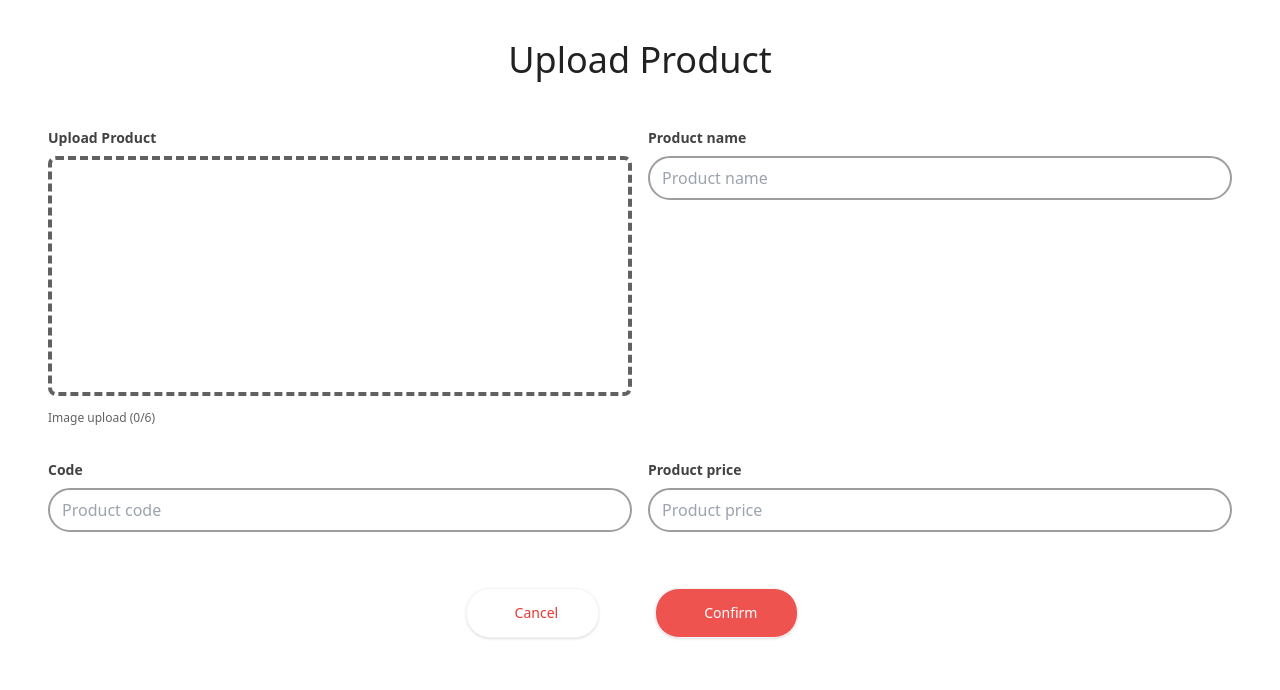
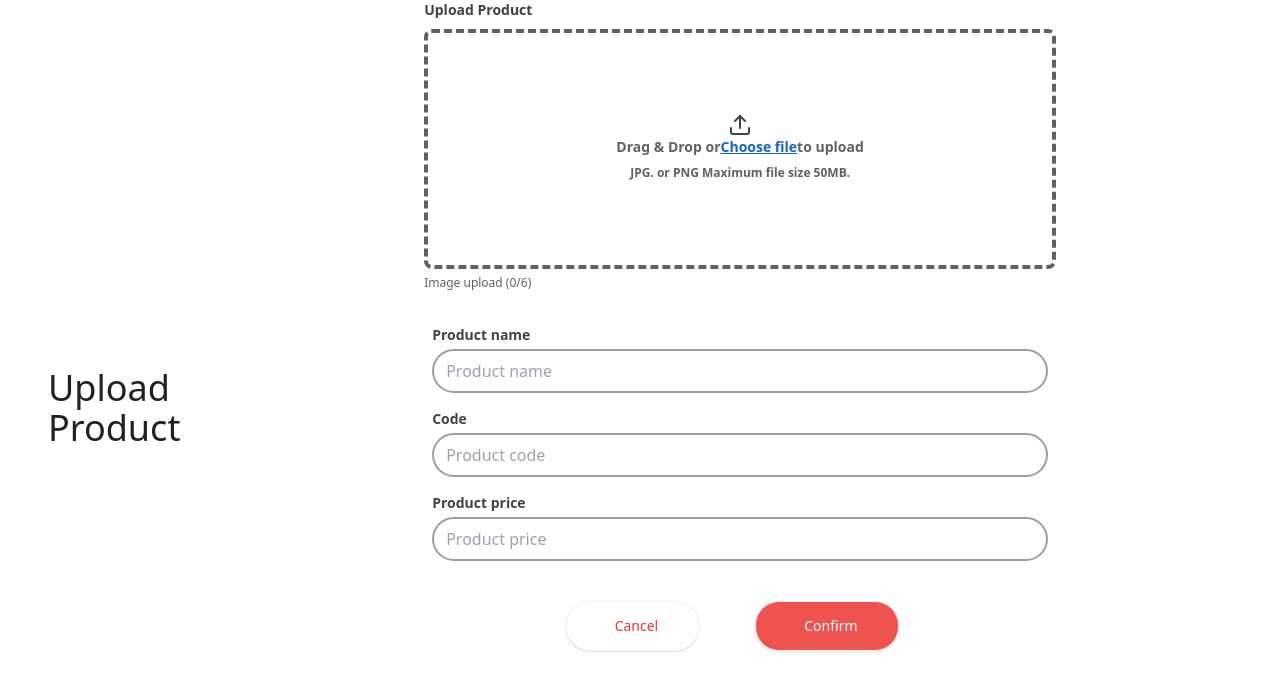
Before and after one commit to ParitaSriwasut/assignment-xsurface, a React (Vite) app in the folder webapp-question/frontend/: page /create in a window 1280 px wide. Shown: the top 690 px of the page. Built offline with nearby package versions, Linux system fonts and the light colour scheme; no server answers.

Commit message:
fixing ui

```diff
--- a/webapp-question/frontend/src/components/product/CreateProduct.jsx
+++ b/webapp-question/frontend/src/components/product/CreateProduct.jsx
@@ -13,55 +13,85 @@ export default function CreateProduct({
 }) {
   return (
     <section className="bg-white">
-      <div className="sm:w-640 md:w-768 lg:w-1024 xl:w-1280 mx-auto flex flex-col items-center pt-10 h-screen p-12">
-        <div className="text-4xl font-medium text-secondary-500 mb-6">
+      <div className="sm:w-640 md:w-768 lg:w-1024 xl:w-1280 2xl:w-1536 mx-auto flex justify-center h-screen items-center pt-16 p-12">
+        <div className="text-4xl font-medium text-secondary-500">
           Upload Product
         </div>
-        <form onSubmit={handleSubmitForm} className="w-full max-auto pt-6">
-          <div className="grid grid-cols-1 gap-4 md:grid-cols-2">
-            <div className="mb-4">
+        <form
+          onSubmit={handleSubmitForm}
+          className="items-center justify-center w-full max-auto pt-6 p-44"
+        >
           <label
             htmlFor="text"
-                className="text-sm text-secondary-400 text-light font-semibold block mb-2"
+            className=" md:text-sm text-sm text-secondary-400 text-light font-semibold"
           >
             Upload Product
           </label>
-              <label className="flex flex-col border-4 border-dashed w-full h-60 rounded-lg hover:border-primary-500 transition duration-300 ease-in-out transform hover:scale-105 hover:shadow-md border-secondary-300 p-20 text-center group">
-                {/* ... Your existing image upload code */}
+          <div className="pt-2">
+            <label className="flex flex-col border-4 border-dashed w-full-[600px] h-60 rounded-lg hover:border-primary-500 transition duration-300 ease-in-out transform hover:scale-105 hover:shadow-md border-secondary-300 p-20 text-center group">
+              <div className="flex flex-col justify-center items-center px-20">
+                {previewSrc ? (
+                  <img src={previewSrc} alt="Preview" className="max-h-32" />
+                ) : (
+                  <>
+                    <LuUpload className="flex items-center justify-center text-2xl font-bold text-secondary-400" />
+                    <div className="flex">
+                      <p className="mb-2 block text-sm font-semibold text-secondary-300">
+                        Drag & Drop or
+                      </p>
+                      <p className="mb-2 block text-sm font-semibold text-secondary-600 underline">
+                        Choose file
+                      </p>
+                      <p className="mb-2 block text-sm font-semibold text-secondary-300">
+                        to upload
+                      </p>
+                    </div>
+                    <p className="mb-2 block text-xs font-semibold text-secondary-300">
+                      JPG. or PNG Maximum file size 50MB.
+                    </p>
+                  </>
+                )}
+              </div>
+              <input
+                type="file"
+                className="opacity-0 absolute"
+                onChange={handleFileChange}
+                accept="image/*" // Optionally ensure only image file types are selectable
+              />
             </label>
-              <div className="mt-2">
-                <span className="text-xs text-secondary-300 text-right">
+            <div className="mb-8">
+              <span className="items-start text-xs text-secondary-300 text-right">
                 Image upload (0/6)
               </span>
             </div>
           </div>
 
-            <div className="mb-4">
+          <div className="grid grid-cols-1 mt-4 mx-2">
             <label
               htmlFor="productName"
-                className="text-sm text-secondary-400 text-light font-semibold block mb-2"
+              className=" md:text-sm text-sm text-secondary-400 text-light font-semibold"
             >
               Product name
             </label>
             <input
               type="text"
-                className="py-2 px-3 rounded-3xl border-2 border-secondary-100 w-full focus:outline-none focus:ring-2 focus:ring-primary-400 focus:border-transparent"
+              className="py-2 px-3 rounded-3xl border-2 border-secondary-100 mt-1 focus:outline-none focus:ring-2 focus:ring-primary-400 focus:border-transparent"
               placeholder="Product name"
               value={name}
               onChange={handleNameChange}
             />
           </div>
 
-            <div className="mb-4">
+          <div className="grid grid-cols-1 mt-4 mx-2">
             <label
               htmlFor="productCode"
-                className="text-sm text-secondary-400 text-light font-semibold block mb-2"
+              className=" md:text-sm text-sm text-secondary-400 text-light font-semibold"
             >
               Code
             </label>
             <input
               type="text"
-                className="py-2 px-3 rounded-3xl border-2 border-secondary-100 w-full focus:outline-none focus:ring-2 focus:ring-primary-400 focus:border-transparent"
+              className="py-2 px-3 rounded-3xl border-2 border-secondary-100 mt-1 focus:outline-none focus:ring-2 focus:ring-primary-400 focus:border-transparent"
               placeholder="Product code"
               value={code}
               onChange={handleCodeChange}
@@ -69,28 +99,24 @@ export default function CreateProduct({
             />
           </div>
 
-            <div className="mb-4">
+          <div className="grid grid-cols-1 mt-4 mx-2">
             <label
               htmlFor="productPrice"
-                className="text-sm text-secondary-400 text-light font-semibold block mb-2"
+              className=" md:text-sm text-sm text-secondary-400 text-light font-semibold"
             >
               Product price
             </label>
             <input
               type="number"
-                className="py-2 px-3 rounded-3xl border-2 border-secondary-100 w-full focus:outline-none focus:ring-2 focus:ring-primary-400 focus:border-transparent"
+              className="py-2 px-3 rounded-3xl border-2 border-secondary-100 mt-1 focus:outline-none focus:ring-2 focus:ring-primary-400 focus:border-transparent"
               placeholder="Product price"
               value={price}
               onChange={handlePriceChange}
             />
           </div>
-          </div>
 
           <div className="flex gap-10 flex-col w-full sm:w-auto sm:flex-row p-4 justify-center items-center pt-10">
-            <button
-              type="button"
-              className="flex flex-row items-center justify-center w-full px-4 py-3 mb-4 text-sm font-medium rounded-3xl bg-white text-primary-600 border border-gray-100 leading-6 capitalize duration-100 transform shadow cursor-pointer focus:ring-4 focus:ring-primary-400 focus:ring-opacity-50 focus:outline-none sm:mb-0 sm:w-auto sm:mr-4 md:pl-8 md:pr-6 xl:pl-12 xl:pr-10 hover:shadow-lg hover:-translate-y-1"
-            >
+            <button className="flex flex-row items-center justify-center w-full px-4 py-3 mb-4 text-sm font-medium rounded-3xl bg-white text-primary-600 border border-gray-100 leading-6 capitalize duration-100 transform shadow cursor-pointer focus:ring-4 focus:ring-primary-400 focus:ring-opacity-50 focus:outline-none sm:mb-0 sm:w-auto sm:mr-4 md:pl-8 md:pr-6 xl:pl-12 xl:pr-10 hover:shadow-lg hover:-translate-y-1">
               Cancel
             </button>
             <button
--- a/webapp-question/frontend/src/components/product/ProductDetail.jsx
+++ b/webapp-question/frontend/src/components/product/ProductDetail.jsx
@@ -6,7 +6,7 @@ export default function ProductDetail({ product }) {
 
   return (
     <Modal onClose={() => setIsOpen(false)}>
-      <div className="sm:w-640 md:w-768 lg:w-1024 xl:w-1280 mx-auto flex items-center justify-center pt-6 mt-20 inset-0 z-60">
+      <div className="sm:w-640 md:w-768 lg:w-1024 xl:w-1280 2xl:w-1536 mx-auto flex items-center justify-center pt-6 mt-20 inset-0 z-60">
         {/* Assuming product is an array and you want to map over it */}
         {product.map((item) => (
           <div
--- a/webapp-question/frontend/src/components/product/SearchInput.jsx
+++ b/webapp-question/frontend/src/components/product/SearchInput.jsx
@@ -4,7 +4,7 @@ import { RiArrowDropDownLine } from "react-icons/ri";
 export default function SearchInput({ handleSearchInputChange, searchInput }) {
   return (
     <form>
-      <div className="sm:w-640 md:w-768 lg:w-1024 xl:w-1280 mx-auto flex items-center justify-center pt-6">
+      <div className="sm:w-640 md:w-768 lg:w-1024 xl:w-1280 2xl:w-1536 mx-auto flex items-center justify-center pt-16 p-12">
         <button
           className="z-10 inline-flex flex-shrink-0 items-center rounded-s-lg border border-secondary-100 bg-white px-4 py-2.5 text-center text-sm font-medium text-secondary-500 hover:bg-secondary-200 focus:outline-none focus:ring-4 focus:ring-primary-400"
           type="button"
```
Lines whose indentation alone changed are shown as unchanged.
